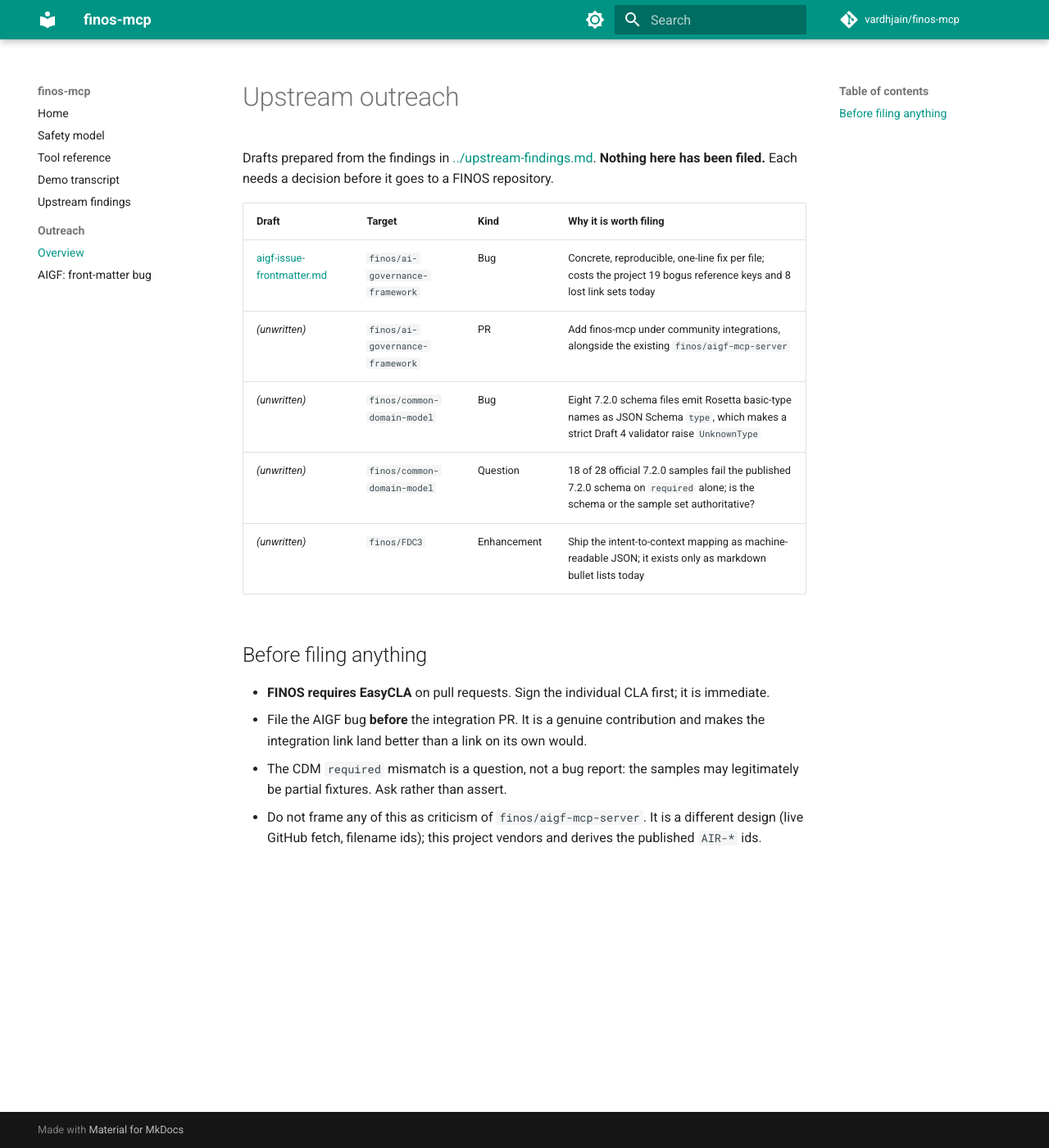
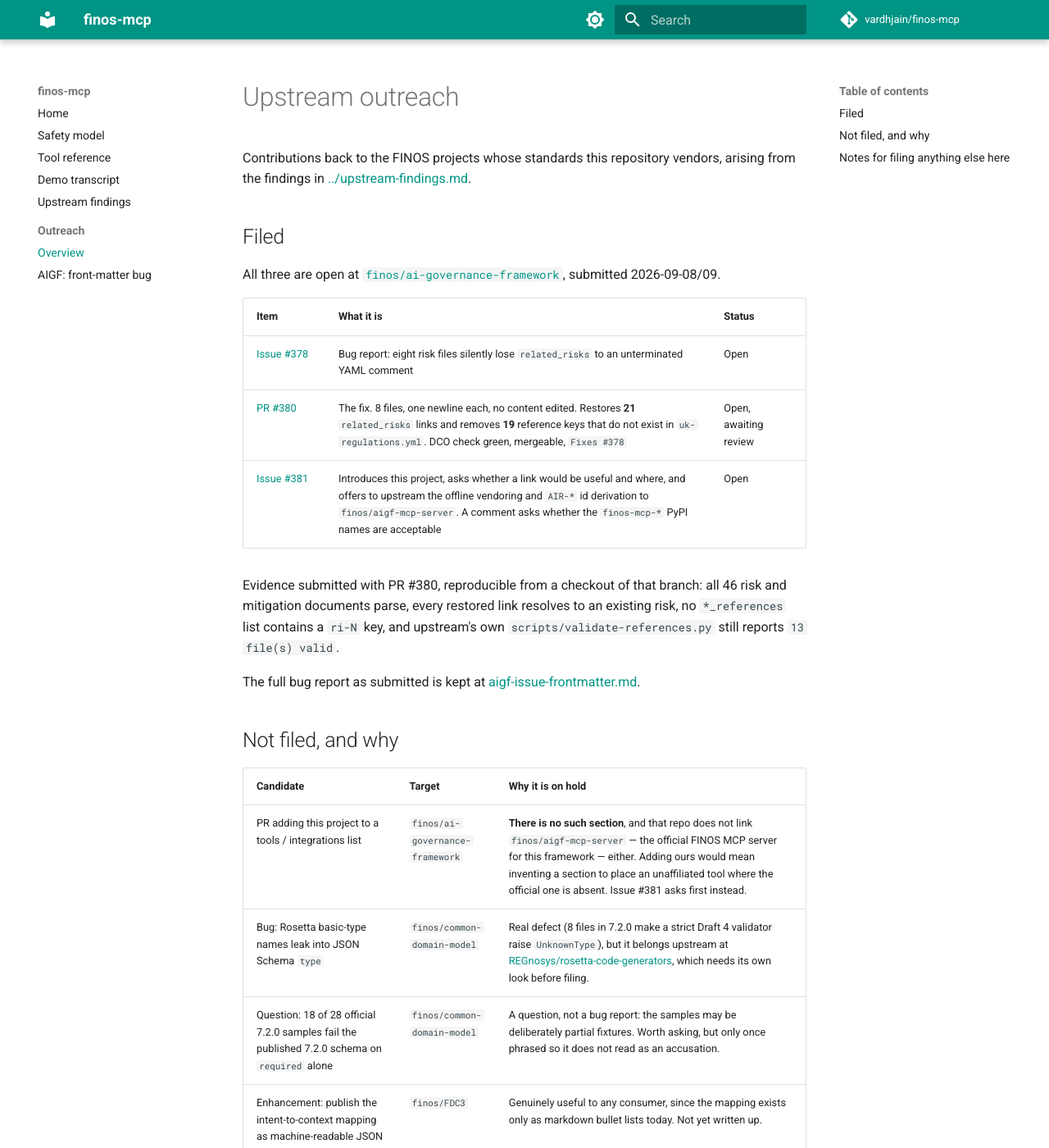
Before and after one commit to vardhjain/finos-mcp, an MkDocs documentation site: the page built from docs/outreach/README.md, in a window 1280 px wide and 1400 px high. Shown: the whole window at 82% size. Built offline with MkDocs 1.6.1 and Material for MkDocs 9.7.7, drawn with Linux system fonts in a browser that asks for light colours; comment, search, counter and statistics services are not loaded; some of the changed text lies outside the part shown.

Commit message:
Record the FINOS submissions: the outreach docs said nothing had been filed
Issue #378, PR #380 and issue #381 were all filed on 2026-09-08/09, but
docs/outreach/README.md still read 'Nothing here has been filed' and listed the
work as unwritten drafts, and the issue draft still carried a 'Not yet filed'
banner. Anyone reading the repository would conclude the contributions were
only staged.

The outreach index now records what is open, with links and the evidence
submitted alongside PR #380, and keeps a separate table of what is deliberately
not filed and why. It also corrects the EasyCLA claim: that repo gates PRs on
DCO, so contributors sign off with git commit -s.

Co-Authored-By: Claude Opus 5 <noreply@anthropic.com>

```diff
--- a/docs/outreach/README.md
+++ b/docs/outreach/README.md
@@ -1,22 +1,43 @@
 # Upstream outreach
 
-Drafts prepared from the findings in [../upstream-findings.md](../upstream-findings.md).
-**Nothing here has been filed.** Each needs a decision before it goes to a FINOS repository.
+Contributions back to the FINOS projects whose standards this repository vendors, arising from
+the findings in [../upstream-findings.md](../upstream-findings.md).
 
-| Draft | Target | Kind | Why it is worth filing |
-|---|---|---|---|
-| [aigf-issue-frontmatter.md](aigf-issue-frontmatter.md) | `finos/ai-governance-framework` | Bug | Concrete, reproducible, one-line fix per file; costs the project 19 bogus reference keys and 8 lost link sets today |
-| *(unwritten)* | `finos/ai-governance-framework` | PR | Add finos-mcp under community integrations, alongside the existing `finos/aigf-mcp-server` |
-| *(unwritten)* | `finos/common-domain-model` | Bug | Eight 7.2.0 schema files emit Rosetta basic-type names as JSON Schema `type`, which makes a strict Draft 4 validator raise `UnknownType` |
-| *(unwritten)* | `finos/common-domain-model` | Question | 18 of 28 official 7.2.0 samples fail the published 7.2.0 schema on `required` alone; is the schema or the sample set authoritative? |
-| *(unwritten)* | `finos/FDC3` | Enhancement | Ship the intent-to-context mapping as machine-readable JSON; it exists only as markdown bullet lists today |
+## Filed
 
-## Before filing anything
+All three are open at [`finos/ai-governance-framework`](https://github.com/finos/ai-governance-framework),
+submitted 2026-09-08/09.
 
-- **FINOS requires EasyCLA** on pull requests. Sign the individual CLA first; it is immediate.
-- File the AIGF bug **before** the integration PR. It is a genuine contribution and makes the
-  integration link land better than a link on its own would.
-- The CDM `required` mismatch is a question, not a bug report: the samples may legitimately be
-  partial fixtures. Ask rather than assert.
+| Item | What it is | Status |
+|---|---|---|
+| [Issue #378](https://github.com/finos/ai-governance-framework/issues/378) | Bug report: eight risk files silently lose `related_risks` to an unterminated YAML comment | Open |
+| [PR #380](https://github.com/finos/ai-governance-framework/pull/380) | The fix. 8 files, one newline each, no content edited. Restores **21** `related_risks` links and removes **19** reference keys that do not exist in `uk-regulations.yml`. DCO check green, mergeable, `Fixes #378` | Open, awaiting review |
+| [Issue #381](https://github.com/finos/ai-governance-framework/issues/381) | Introduces this project, asks whether a link would be useful and where, and offers to upstream the offline vendoring and `AIR-*` id derivation to `finos/aigf-mcp-server`. A comment asks whether the `finos-mcp-*` PyPI names are acceptable | Open |
+
+Evidence submitted with PR #380, reproducible from a checkout of that branch: all 46 risk and
+mitigation documents parse, every restored link resolves to an existing risk, no `*_references`
+list contains a `ri-N` key, and upstream's own `scripts/validate-references.py` still reports
+`13 file(s) valid`.
+
+The full bug report as submitted is kept at
+[aigf-issue-frontmatter.md](aigf-issue-frontmatter.md).
+
+## Not filed, and why
+
+| Candidate | Target | Why it is on hold |
+|---|---|---|
+| PR adding this project to a tools / integrations list | `finos/ai-governance-framework` | **There is no such section**, and that repo does not link `finos/aigf-mcp-server` — the official FINOS MCP server for this framework — either. Adding ours would mean inventing a section to place an unaffiliated tool where the official one is absent. Issue #381 asks first instead. |
+| Bug: Rosetta basic-type names leak into JSON Schema `type` | `finos/common-domain-model` | Real defect (8 files in 7.2.0 make a strict Draft 4 validator raise `UnknownType`), but it belongs upstream at [REGnosys/rosetta-code-generators](https://github.com/REGnosys/rosetta-code-generators), which needs its own look before filing. |
+| Question: 18 of 28 official 7.2.0 samples fail the published 7.2.0 schema on `required` alone | `finos/common-domain-model` | A question, not a bug report: the samples may be deliberately partial fixtures. Worth asking, but only once phrased so it does not read as an accusation. |
+| Enhancement: publish the intent-to-context mapping as machine-readable JSON | `finos/FDC3` | Genuinely useful to any consumer, since the mapping exists only as markdown bullet lists today. Not yet written up. |
+
+## Notes for filing anything else here
+
+- **`finos/ai-governance-framework` uses DCO, not EasyCLA.** The only PR check is the probot
+  DCO app; `CONTRIBUTING.md` requires a `Signed-off-by` line, so commit with `git commit -s`.
+  (An earlier draft of this file claimed EasyCLA was required. It is not.)
+- File the bug before the introduction. #378 and #380 went first deliberately, so #381 arrives
+  from a contributor rather than a stranger with a link.
 - Do not frame any of this as criticism of `finos/aigf-mcp-server`. It is a different design
-  (live GitHub fetch, filename ids); this project vendors and derives the published `AIR-*` ids.
+  (live GitHub fetch, filename-derived ids); this project vendors with provenance and derives
+  the published `AIR-*` ids, and those two pieces have been offered upstream to it.
```
Also changed, not shown: docs/index.md (+1 -1 lines), docs/outreach/aigf-issue-frontmatter.md (+6 -2 lines), docs/upstream-findings.md (+8 -3 lines).
